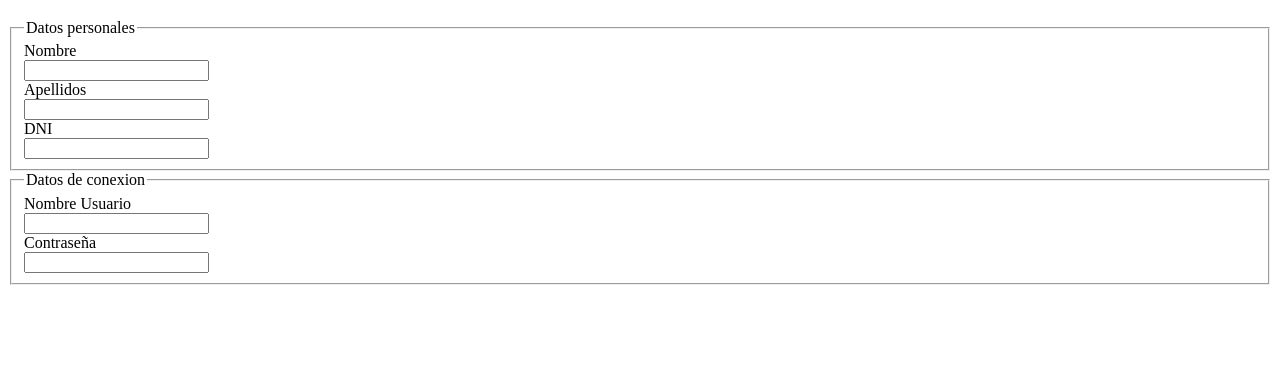
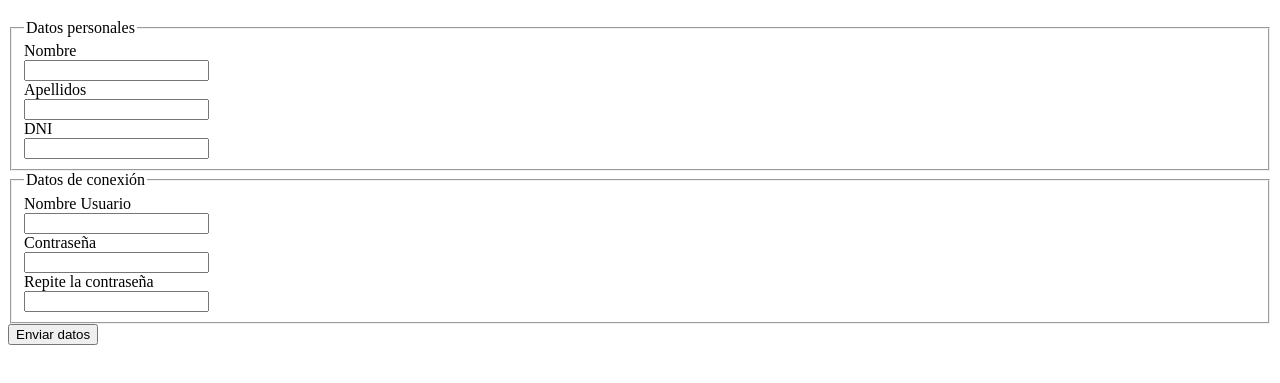
Before and after one commit to imdaano/Exercises-HMTL-Liceo, a plain HTML site: page Formulario02/index.html in a window 1280 px wide. Shown: the part 61-444 px from the top of the page. Drawn offline with Linux system fonts and the light colour scheme.

Commit message:
ADD new code form2

```diff
--- a/Formulario02/index.html
+++ b/Formulario02/index.html
@@ -4,10 +4,11 @@
     <meta charset="UTF-8">
     <meta name="viewport" content="width=device-width, initial-scale=1.0">
     <title>Formulario 2</title>
+
 </head>
 <body>
     <h1>Formulario estructurado</h1>
-    <form action="https://www.w3schools.com/html/html_form_elements.asp" method="get">
+    <form action="https://www.w3schools.com/html/html_form_elements.asp" name="form1" method="get" onsubmit="comprobarClave(); return false">
         <fieldset>
             <legend>Datos personales</legend>
             <label for="Nombre">Nombre</label><br>
@@ -15,15 +16,18 @@
             <label for="Apellidos">Apellidos</label><br>
             <input type="text" name="Apellidos" minlength="3" maxlength="80"><br>
             <label for="DNI">DNI</label><br>
-            <input type="text" name="dni" id="dni">
+            <input type="text" name="dni" maxlength="9" id="dni" pattern="(([X-Z]{1})([-]?)(\d{7})([-]?)([A-Z]{1}))|((\d{8})([-]?)([A-Z]{1}))">
         </fieldset>
-        <Fieldset>
-            <legend>Datos de conexion</legend>
-            <label for="Nombre Usuario">Nombre Usuario</label><br>
+        <fieldset>
+            <legend>Datos de conexión</legend>
+            <label for="Nombre-Usuario">Nombre Usuario</label><br>
             <input type="text" name="User" id="User"><br>
             <label for="Contraseña">Contraseña</label><br>
-            <input type="password" pattern=".{6,}" />
-        </Fieldset>
+            <input type="password" pattern=".{6,}" name="clave1" required><br>
+            <label for="Repeat-Password">Repite la contraseña</label> <br>
+            <input type="password" pattern=".{6,}" name="clave2" required>
+        </fieldset>
+        <input type="submit" value="Enviar datos">
     </form>
 </body>
 </html>
```
